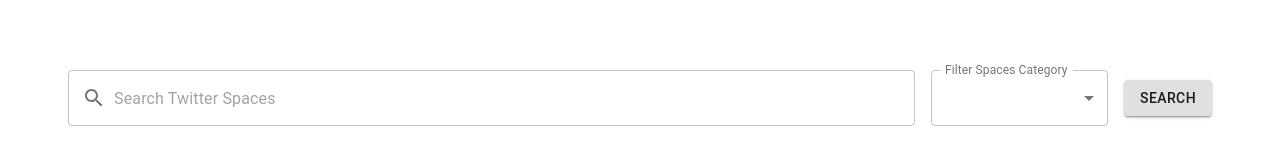
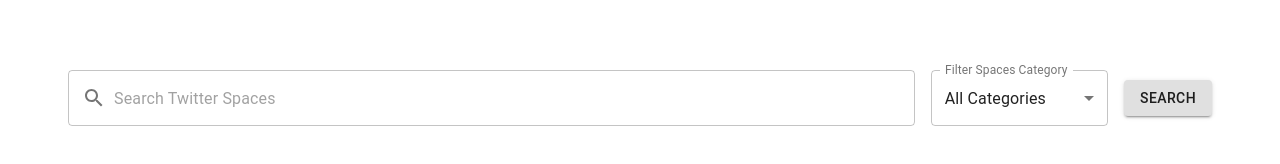
Before and after one commit to Rakhisharma/find-twitter-space, a React (Create React App) app: page / in a window 1280 px wide. Shown: the part 152-316 px from the top of the page. Built offline with nearby package versions, Linux system fonts and the light colour scheme.

Commit message:
improve menu field

```diff
--- a/src/components/MenuField/index.tsx
+++ b/src/components/MenuField/index.tsx
@@ -1,21 +1,22 @@
-import { ReactElement } from 'react';
+import React, { ReactElement } from 'react';
+import { MenuItem } from '@material-ui/core';
 
 import TextField, { Props as TextFieldProps } from '../TextField';
-import { GroupValue, Value } from './types';
+
+import { Value } from './types';
 import useStyles from './styles';
 
 interface Props {
     onChange: (newValue: Value | Array<Value>) => void;
     onBlur: () => void;
-    items: Array<Value | GroupValue>;
+    items: Array<Value>;
     isMinimized: boolean;
+    isEnabled: boolean;
     error: boolean;
     variant: TextFieldProps['variant'];
-    classes?: TextFieldProps['classes'];
     helperText?: string;
-    value?: Value | Array<Value | GroupValue>;
+    value?: Value | Array<Value>;
     label?: string;
-    onSelect?: () => void;
 }
 
 const Component = ({
@@ -28,14 +29,14 @@
     error,
     helperText,
     variant,
-    classes
+    isEnabled
 }: Props): ReactElement => {
     const { input, label: labelClass } = useStyles({
         isMinimized
     });
 
     const getEventValue = (value: string) => {
-        const item = items.find(opt => 'id' in opt && opt.id === value);
+        const item = items.find(({ id }) => id === value);
         if (!Array.isArray(value)) {
             return item;
         } else {
@@ -47,21 +48,17 @@
         <TextField
             select
             fullWidth
-            classes={classes}
             label={label}
             variant={variant}
-            value={
-                Array.isArray(value)
-                    ? value
-                    : value && 'id' in value && value.id
-            }
+            isEnabled={isEnabled}
+            value={Array.isArray(value) ? value : value && value.id}
             error={error}
             helperText={helperText}
             onBlur={onBlur}
             onChange={event => {
                 const value = getEventValue(event);
                 if (value) {
-                    onChange(value as Value);
+                    onChange(value);
                 }
             }}
             InputLabelProps={{ classes: { root: labelClass } }}
@@ -71,7 +68,13 @@
             SelectProps={{
                 multiple: Array.isArray(value)
             }}
-        ></TextField>
+        >
+            {items.map(({ id, value }) => (
+                <MenuItem value={id} key={`item-${id}`}>
+                    {value}
+                </MenuItem>
+            ))}
+        </TextField>
     );
 };
 
@@ -90,4 +93,3 @@
 } as Partial<Props>;
 
 export default Component;
-export type { Props };
```
